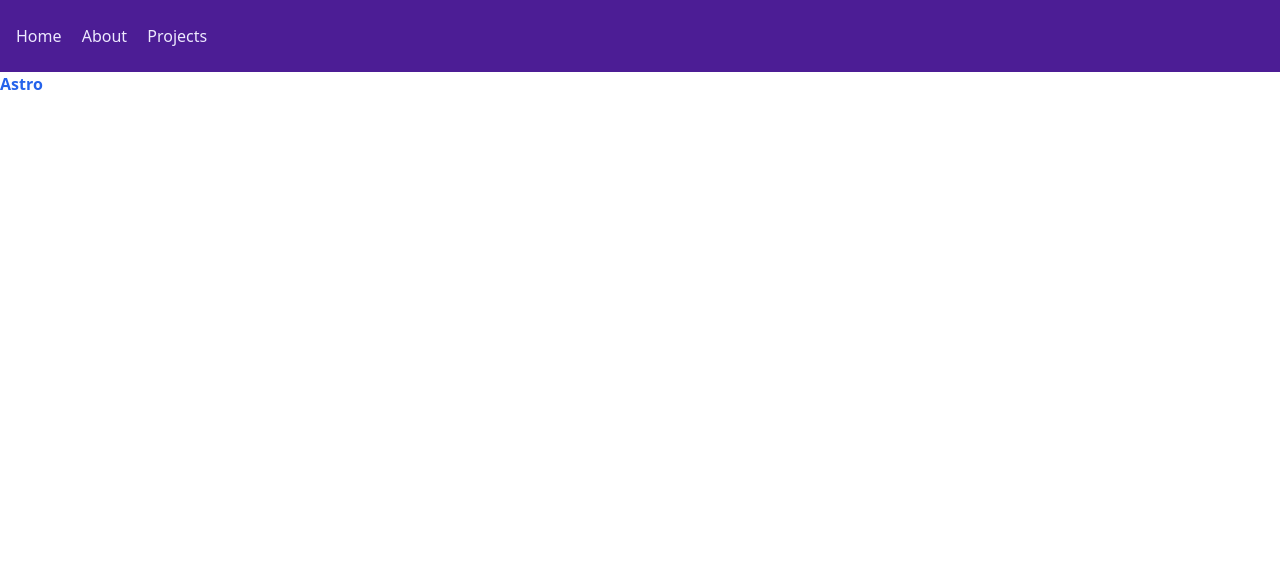
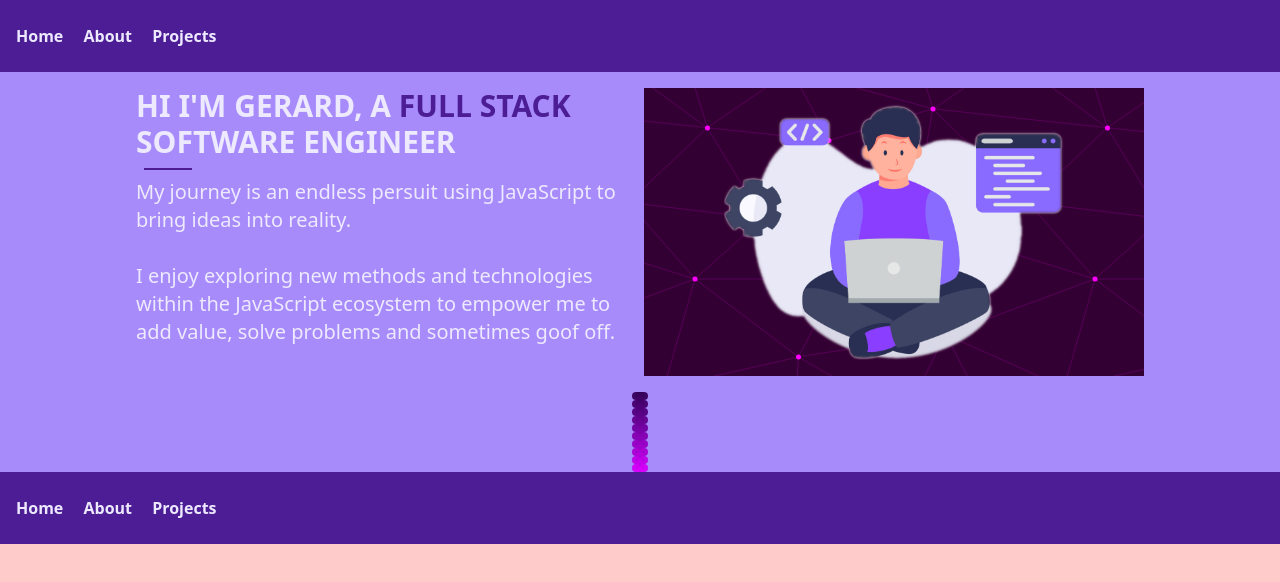
Before and after one commit to whoadood/portfolio, an Astro site: page / in a window 1280 px wide. Built offline with nearby package versions, Linux system fonts and the light colour scheme; Astro itself is replaced by a stand-in of ours.

Commit message:
feat: hero section ideas

```diff
--- /dev/null
+++ b/src/components/Divider.astro
@@ -0,0 +1 @@
+<img src="/dragon-scales.svg" class="h-20 w-full" />
--- /dev/null
+++ b/src/components/Footer.astro
@@ -0,0 +1,7 @@
+---
+import Header from "./Header.astro";
+---
+
+<footer class="">
+  <Header />
+</footer>
--- a/src/components/Header.astro
+++ b/src/components/Header.astro
@@ -7,15 +7,15 @@ import Hamburger from "./Hamburger.astro";
     <Hamburger />
     <div class="nav-links hidden sm:block static w-auto bg-none">
       <a
-        class="inline-block px-2 py-4 text-violet-100 hover:text-violet-300"
+        class="inline-block px-2 py-4 text-violet-100 font-bold hover:text-violet-300"
         href="/">Home</a
       >
       <a
-        class="inline-block px-2 py-4 text-violet-100 hover:text-violet-300"
+        class="inline-block px-2 py-4 text-violet-100 font-bold hover:text-violet-300"
         href="/about">About</a
       >
       <a
-        class="inline-block px-2 py-4 text-violet-100 hover:text-violet-300"
+        class="inline-block px-2 py-4 text-violet-100 font-bold hover:text-violet-300"
         href="/projects">Projects</a
       >
     </div>
--- /dev/null
+++ b/src/components/Hero.astro
@@ -0,0 +1,29 @@
+---
+---
+
+<div
+  class="px-2 py-4 grid grid-cols-1 grid-rows-2 sm:grid-rows-1 gap-2 sm:grid-cols-2 max-w-5xl mx-auto text-violet-100"
+>
+  <div class="flex justify-center">
+    <div class="max-w-lg">
+      <h2
+        class="uppercase text-center sm:text-start font-bold text-2xl sm:text-3xl"
+      >
+        hi i'm gerard, a <span class="text-violet-900">full stack</span> software
+        engineer
+      </h2>
+      <div class="w-12 ml-2 my-2 border-b-2 border-b-violet-900"></div>
+      <p class="text-xl">
+        My journey is an endless persuit using JavaScript to bring ideas into
+        reality. <br /><br />I enjoy exploring new methods and technologies
+        within the JavaScript ecosystem to empower me to add value, solve
+        problems and sometimes goof off.
+      </p>
+    </div>
+  </div>
+  <div
+    class="flex py-4 justify-center items-center row-start-1 sm:col-start-2 bg-[url('/endless-constellation.svg')]"
+  >
+    <img src="/programmer.png" class="h-64 /> </div> </div>" />
+  </div>
+</div>
--- /dev/null
+++ b/src/layouts/Base.astro
@@ -0,0 +1,26 @@
+---
+import Header from "../components/Header.astro";
+import Footer from "../components/Footer.astro";
+type Props = {
+  pageTitle: string;
+};
+const { pageTitle } = Astro.props;
+---
+
+<html lang="en">
+  <head>
+    <meta charset="utf-8" />
+    <link rel="icon" type="image/svg+xml" href="/favicon.svg" />
+    <meta name="viewport" content="width=device-width" />
+    <meta name="generator" content={Astro.generator} />
+    <title>{pageTitle}</title>
+  </head>
+  <body>
+    <section class="bg-red-200 min-h-screen flex flex-col">
+      <Header />
+      <!-- <h1>{pageTitle}</h1> -->
+      <slot />
+      <Footer />
+    </section>
+  </body>
+</html>
--- /dev/null
+++ b/src/pages/about.astro
@@ -0,0 +1,5 @@
+---
+import Base from "../layouts/Base.astro";
+---
+
+<Base pageTitle="About page" />
--- a/src/pages/index.astro
+++ b/src/pages/index.astro
@@ -1,17 +1,9 @@
 ---
-import Header from "../components/Header.astro";
+import Base from "../layouts/Base.astro";
+import Hero from "../components/Hero.astro";
+import Divider from "../components/Divider.astro";
 ---
 
-<html lang="en">
-  <head>
-    <meta charset="utf-8" />
-    <link rel="icon" type="image/svg+xml" href="/favicon.svg" />
-    <meta name="viewport" content="width=device-width" />
-    <meta name="generator" content={Astro.generator} />
-    <title>Astro</title>
-  </head>
-  <body>
-    <Header />
-    <h1 class="text-blue-600 font-bold">Astro</h1>
-  </body>
-</html>
+<Base pageTitle="Home page"
+  ><div class="bg-violet-400"><Hero /><Divider /></div>
+</Base>
--- /dev/null
+++ b/src/pages/projects/index.astro
@@ -0,0 +1,5 @@
+---
+import Base from "../../layouts/Base.astro";
+---
+
+<Base pageTitle="Projects page" />
```
Also changed, not shown: public/dragon-scales.svg (added), public/endless-constellation.svg (added), public/programmer.png (added).
